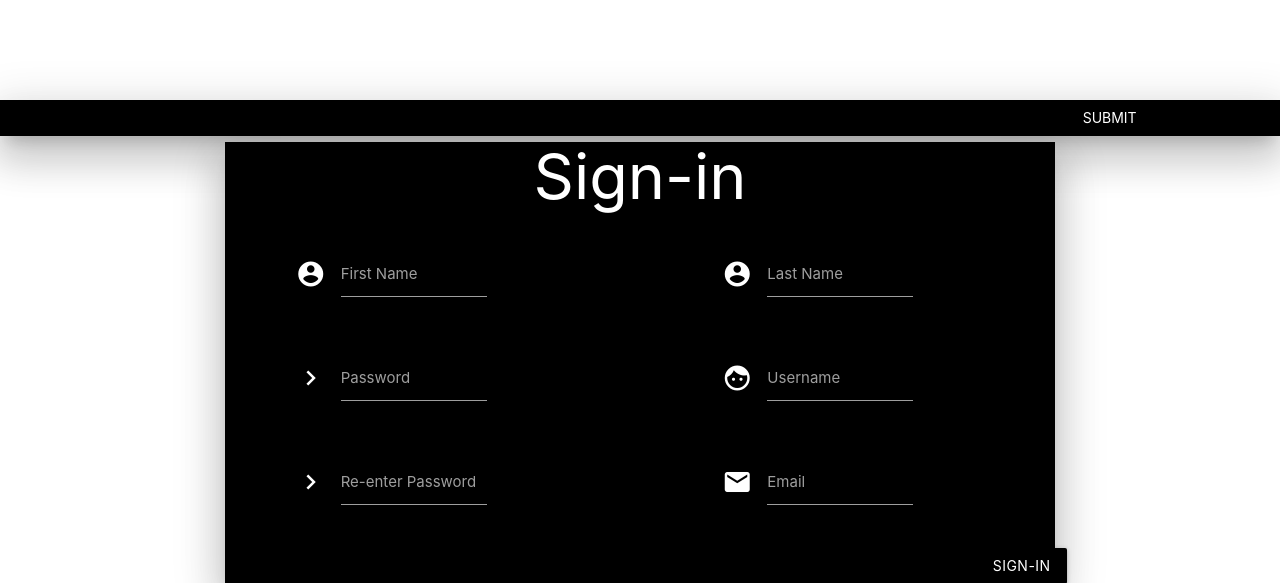
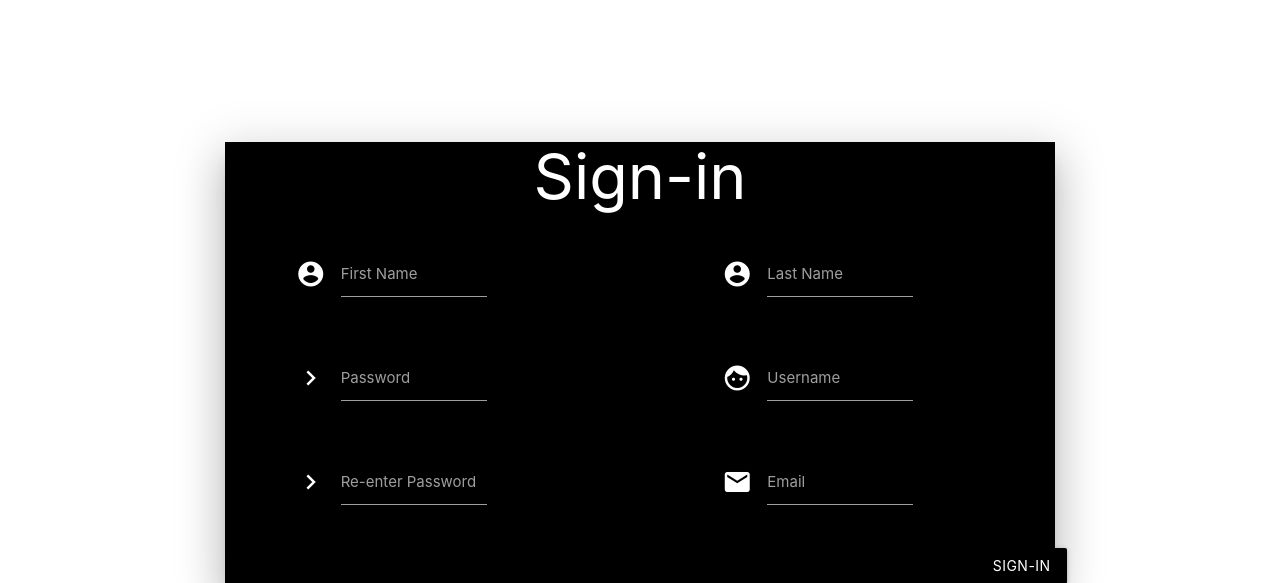
Before and after one commit to Gotvna/Site-portfolio-php, a PHP site: page /inscription.php in a window 1280 px wide. Shown: the top 583 px of the page. Run offline with PHP 8.4, Linux system fonts and the light colour scheme.

Commit message:
inscription page modif

```diff
--- a/inscription.php
+++ b/inscription.php
@@ -42,7 +42,7 @@
                                 <div class="col l1 m1 s1"></div>
                                 <div class="input-field col l3 m3 s3">
                                     <i class="material-icons prefix">chevron_right</i>
-                                    <input id="password" type="password" class="white-text validate" name="password" required>
+                                    <input id="password" type="password" class="white-text validate" name="passphrase" required>
                                     <label for="password">Password</label>
                                 </div>
                                 <div class="input-field col l3 offset-l3 m3 offset-m3 s3 offset-s3">
@@ -56,7 +56,7 @@
                                 <div class="col l1 m1 s1"></div>
                                 <div class="input-field col l3 m3 s3">
                                     <i class="material-icons prefix">chevron_right</i>
-                                    <input id="passwordCheck" type="password" class="white-text validate" name="password" required>
+                                    <input id="passwordCheck" type="password" class="white-text validate" name="passphrase" required>
                                     <label for="passwordCheck">Re-enter Password</label>
                                 </div>
                                 <div class="input-field col l3 offset-l3 m3 offset-m3 s3 offset-s3">
@@ -78,14 +78,8 @@
                         </div>
                     </div>
                 </div>
-
         </div>
-                <div class="black modal-footer z-depth-5">
-                    <a class="white-text modal-close waves-effect waves-green btn-flat modal-trigger">Submit</a>
-                </div>
-
-        </div>
-
+    </div>
 </div>
     <script src="./js/jQuery.js"></script>
     <script src="./js/materialize.js"></script>
--- a/js/script.js
+++ b/js/script.js
@@ -287,6 +287,7 @@ $(document).ready(function(){
 //     C  O  O  O  D
 //     C__O__O__O__D
 //    [_____________]
+
   function elevate() {
 
       if( elevating ) {
@@ -414,3 +415,11 @@ mainAudio: 'https://weichiachang.github.io/Easter-egg/images/music/elevator.mp3'
 // https://www.findsounds.com/ISAPI/search.dll?keywords=ding+dinging
 endAudio:  'https://inventwithpython.com/pickup.wav'
 });
+
+
+$('#passphrase, #passphrasecheck').on('keyup', function () {
+  if ($('#passphrase').val() == $('#passphrasecheck').val()) {
+    $('#message').html('Matching').css('color', 'green');
+  } else
+    $('#message').html('Not Matching').css('color', 'red');
+});
```
